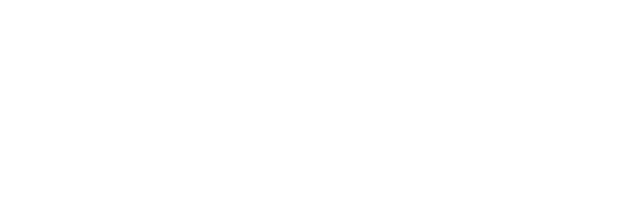
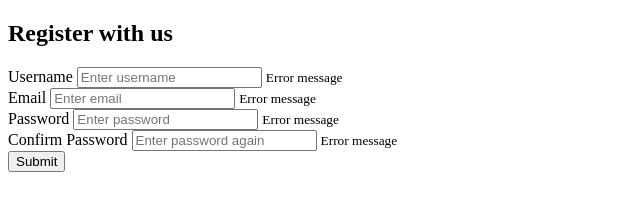
Before and after one commit to AmolShelke2/Form-validator, a plain HTML site: page index.html in a window 1280 px wide. Shown: the whole page, without its empty margins (0-640 px from the left). Drawn offline with Linux system fonts and the light colour scheme.

Commit message:
Added Markup for form

```diff
--- a/index.html
+++ b/index.html
@@ -8,6 +8,40 @@
     <title>Form Validator</title>
   </head>
   <body>
+    <div class="container">
+      <form class="form" id="form">
+        <h2>Register with us</h2>
+        <div class="form-control">
+          <label for="username">Username</label>
+          <input type="text" id="username" placeholder="Enter username" />
+          <small>Error message</small>
+        </div>
+
+        <div class="form-control">
+          <label for="email">Email</label>
+          <input type="email" id="email" placeholder="Enter email" />
+          <small>Error message</small>
+        </div>
+
+        <div class="form-control">
+          <label for="password">Password</label>
+          <input type="password" id="password" placeholder="Enter password" />
+          <small>Error message</small>
+        </div>
+
+        <div class="form-control">
+          <label for="password">Confirm Password</label>
+          <input
+            type="password"
+            id="password2"
+            placeholder="Enter password again"
+          />
+          <small>Error message</small>
+        </div>
+        <button type="submit">Submit</button>
+      </form>
+    </div>
+
     <!-- js -->
     <script src="script.js"></script>
   </body>
```
